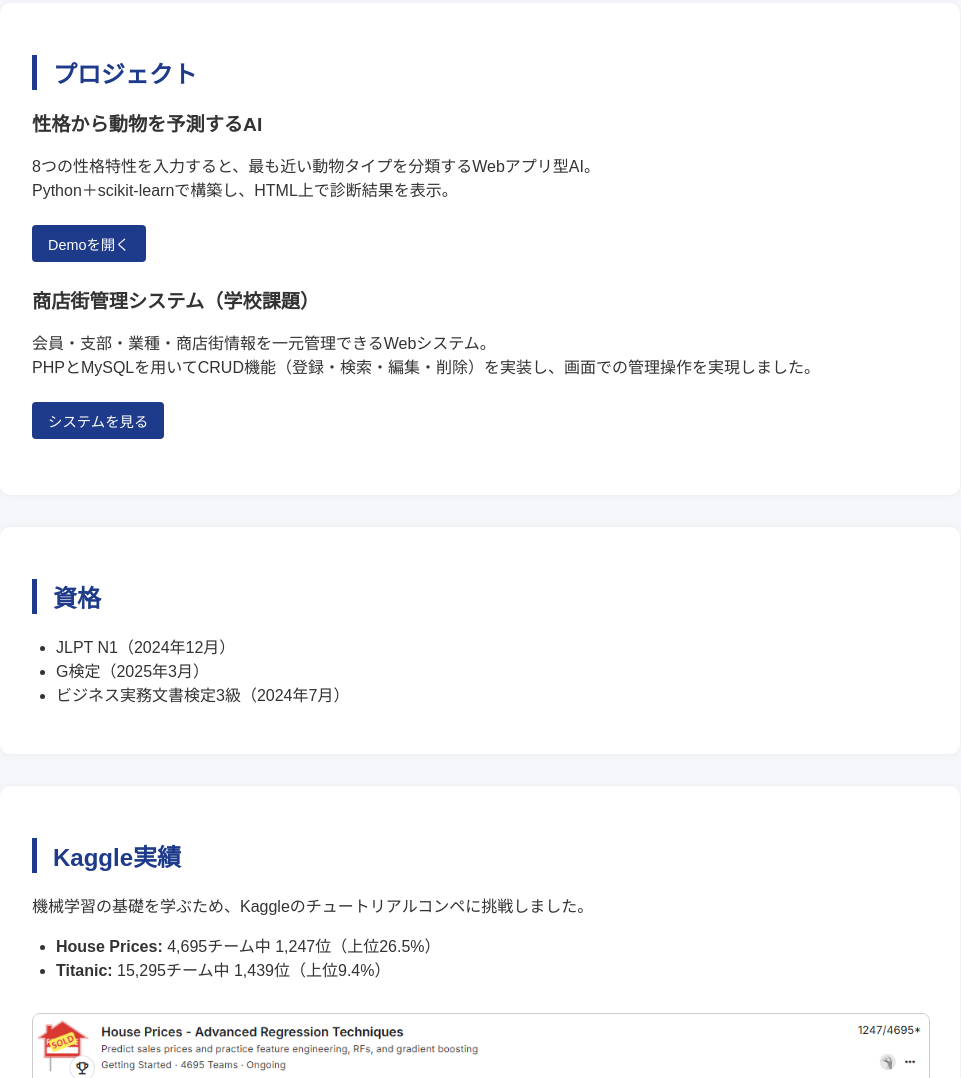
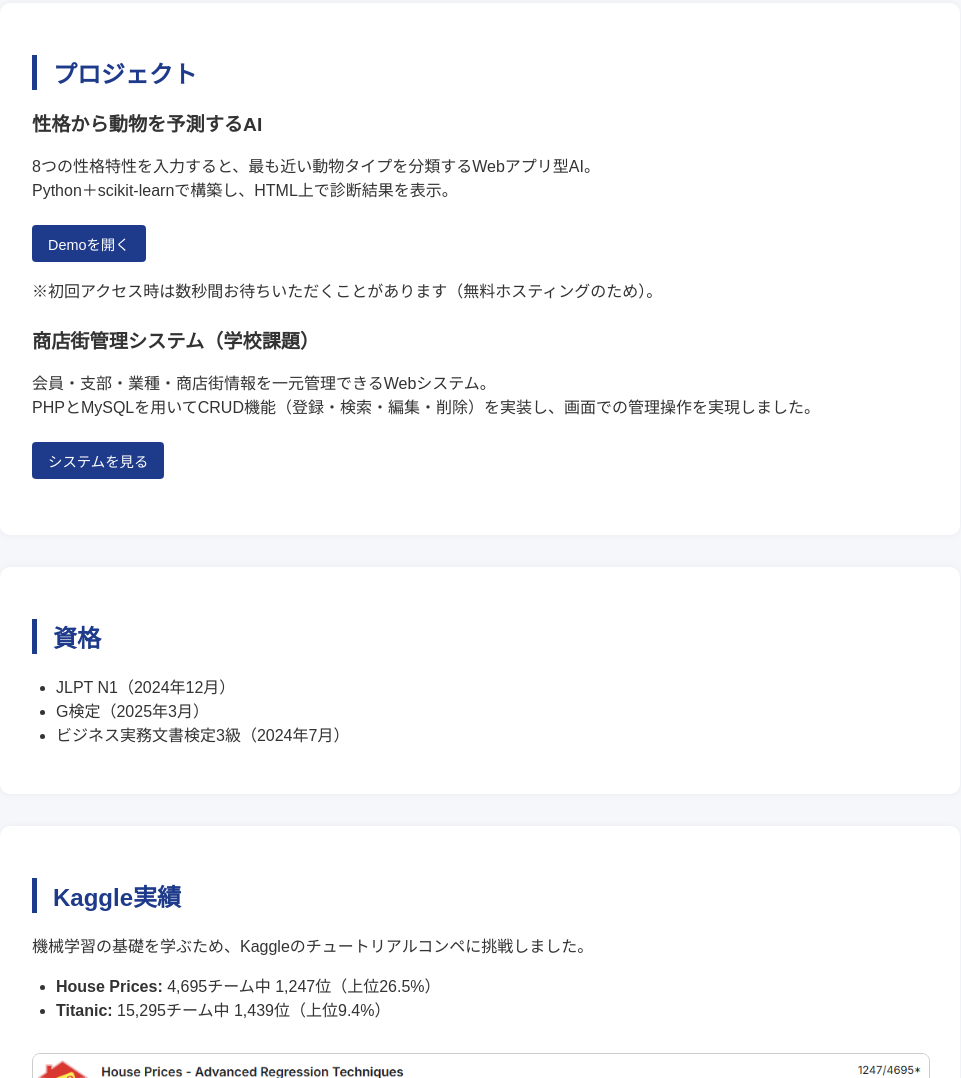
Before and after one commit to RyuShinnka/portfolio, a plain HTML site: page index.html in a window 1280 px wide. Shown: the part 793-1871 px from the top of the page, without its empty margins (160-1121 px from the left). Drawn offline with Linux system fonts and the light colour scheme.

Commit message:
Update index.html

```diff
--- a/index.html
+++ b/index.html
@@ -52,6 +52,7 @@
           Python＋scikit-learnで構築し、HTML上で診断結果を表示。
         </p>
         <a href="https://animal-predictor.onrender.com" target="_blank" rel="noopener noreferrer" class="btn">Demoを開く</a>
+        <p>※初回アクセス時は数秒間お待ちいただくことがあります（無料ホスティングのため）。</p>
       </div>
 
       <div class="project">
```
